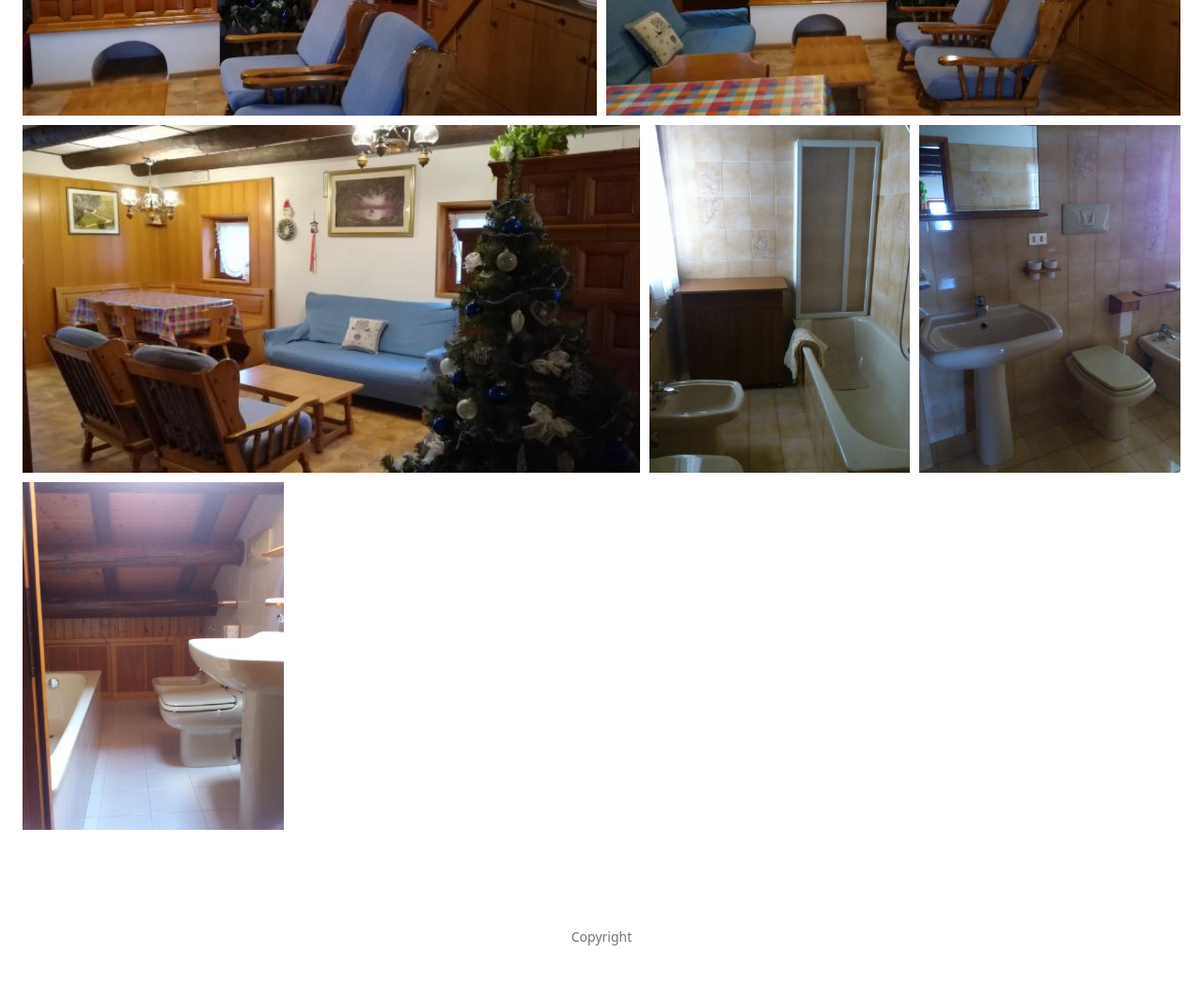
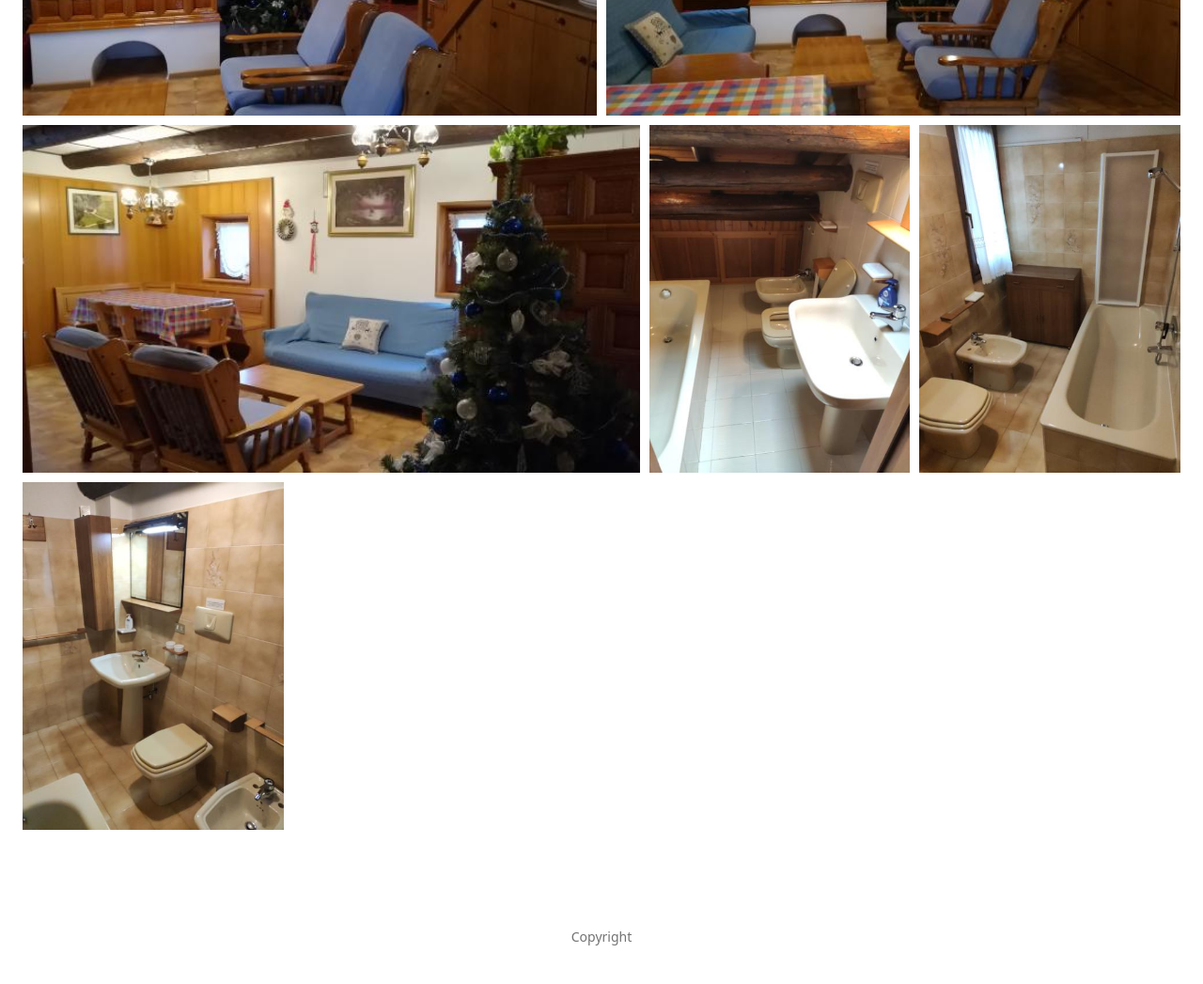
Before and after one commit to dario6425/dario6425.github.io, a plain HTML site: page interni/index.html in a window 1280 px wide. Shown: the part 1400-2447 px from the top of the page at 94% size. Drawn offline with Linux system fonts and the light colour scheme.

Commit message:
modificato immagini bagno

```diff
--- a/interni/index.html
+++ b/interni/index.html
@@ -302,9 +302,9 @@
 
 
 
-      <a class="gallery-item" href="/interni/tbagno%20%281%29.JPG" data-pswp-src="/interni/tbagno%20%281%29_hue6b82ff5f6566b66013fdf58e3909097_109748_filter_10933573887768330671.JPG" data-pswp-width="600" data-pswp-height="800" title="" itemscope itemtype="https://schema.org/ImageObject" style="aspect-ratio: 450 / 600">
-        <img loading="lazy" width="450" height="600" src="/interni/tbagno%20%281%29_hue6b82ff5f6566b66013fdf58e3909097_109748_filter_6331161270205693318.JPG" style="background-color: #464136" alt="" />
-        <meta itemprop="contentUrl" content="/interni/tbagno%20%281%29.JPG" />
+      <a class="gallery-item" href="/interni/tbagno_mansarda.jpg" data-pswp-src="/interni/tbagno_mansarda_hud8558a9e7c5241287ffc477a5ff06679_68294_filter_10933573887768330671.jpg" data-pswp-width="450" data-pswp-height="600" title="" itemscope itemtype="https://schema.org/ImageObject" style="aspect-ratio: 450 / 600">
+        <img loading="lazy" width="450" height="600" src="/interni/tbagno_mansarda_hud8558a9e7c5241287ffc477a5ff06679_68294_filter_6331161270205693318.jpg" style="background-color: #4e3527" alt="" />
+        <meta itemprop="contentUrl" content="/interni/tbagno_mansarda.jpg" />
 
       </a>
 
@@ -312,9 +312,9 @@
 
 
 
-      <a class="gallery-item" href="/interni/tbagno%20%282%29.JPG" data-pswp-src="/interni/tbagno%20%282%29_hue6b82ff5f6566b66013fdf58e3909097_132599_filter_10933573887768330671.JPG" data-pswp-width="600" data-pswp-height="800" title="" itemscope itemtype="https://schema.org/ImageObject" style="aspect-ratio: 450 / 600">
-        <img loading="lazy" width="450" height="600" src="/interni/tbagno%20%282%29_hue6b82ff5f6566b66013fdf58e3909097_132599_filter_6331161270205693318.JPG" style="background-color: #4f4947" alt="" />
-        <meta itemprop="contentUrl" content="/interni/tbagno%20%282%29.JPG" />
+      <a class="gallery-item" href="/interni/tbagno1.jpg" data-pswp-src="/interni/tbagno1_hu7285cc1956c307941db3c3888fa45448_70691_filter_10933573887768330671.jpg" data-pswp-width="450" data-pswp-height="600" title="" itemscope itemtype="https://schema.org/ImageObject" style="aspect-ratio: 450 / 600">
+        <img loading="lazy" width="450" height="600" src="/interni/tbagno1_hu7285cc1956c307941db3c3888fa45448_70691_filter_6331161270205693318.jpg" style="background-color: #5b442e" alt="" />
+        <meta itemprop="contentUrl" content="/interni/tbagno1.jpg" />
 
       </a>
 
@@ -322,9 +322,9 @@
 
 
 
-      <a class="gallery-item" href="/interni/tbagno_mansarda.JPG" data-pswp-src="/interni/tbagno_mansarda_hue6b82ff5f6566b66013fdf58e3909097_98169_filter_10933573887768330671.JPG" data-pswp-width="600" data-pswp-height="800" title="" itemscope itemtype="https://schema.org/ImageObject" style="aspect-ratio: 450 / 600">
-        <img loading="lazy" width="450" height="600" src="/interni/tbagno_mansarda_hue6b82ff5f6566b66013fdf58e3909097_98169_filter_6331161270205693318.JPG" style="background-color: #614649" alt="" />
-        <meta itemprop="contentUrl" content="/interni/tbagno_mansarda.JPG" />
+      <a class="gallery-item" href="/interni/tbagno2.jpg" data-pswp-src="/interni/tbagno2_hu48933d0b7f2ed77b188865ad023f6a5a_72751_filter_10933573887768330671.jpg" data-pswp-width="450" data-pswp-height="600" title="" itemscope itemtype="https://schema.org/ImageObject" style="aspect-ratio: 450 / 600">
+        <img loading="lazy" width="450" height="600" src="/interni/tbagno2_hu48933d0b7f2ed77b188865ad023f6a5a_72751_filter_6331161270205693318.jpg" style="background-color: #58432e" alt="" />
+        <meta itemprop="contentUrl" content="/interni/tbagno2.jpg" />
 
       </a>
 
```
Also changed, not shown: interni/tbagno1.jpg (added), interni/tbagno1_hu7285cc1956c307941db3c3888fa45448_70691_filter_10933573887768330671.jpg (added), interni/tbagno1_hu7285cc1956c307941db3c3888fa45448_70691_filter_6331161270205693318.jpg (added), interni/tbagno2.jpg (added), interni/tbagno2_hu48933d0b7f2ed77b188865ad023f6a5a_72751_filter_10933573887768330671.jpg (added), interni/tbagno2_hu48933d0b7f2ed77b188865ad023f6a5a_72751_filter_6331161270205693318.jpg (added), interni/tbagno_mansarda.JPG, interni/tbagno_mansarda_hud8558a9e7c5241287ffc477a5ff06679_68294_filter_10933573887768330671.jpg (added), interni/tbagno_mansarda_hud8558a9e7c5241287ffc477a5ff06679_68294_filter_6331161270205693318.jpg (added).
